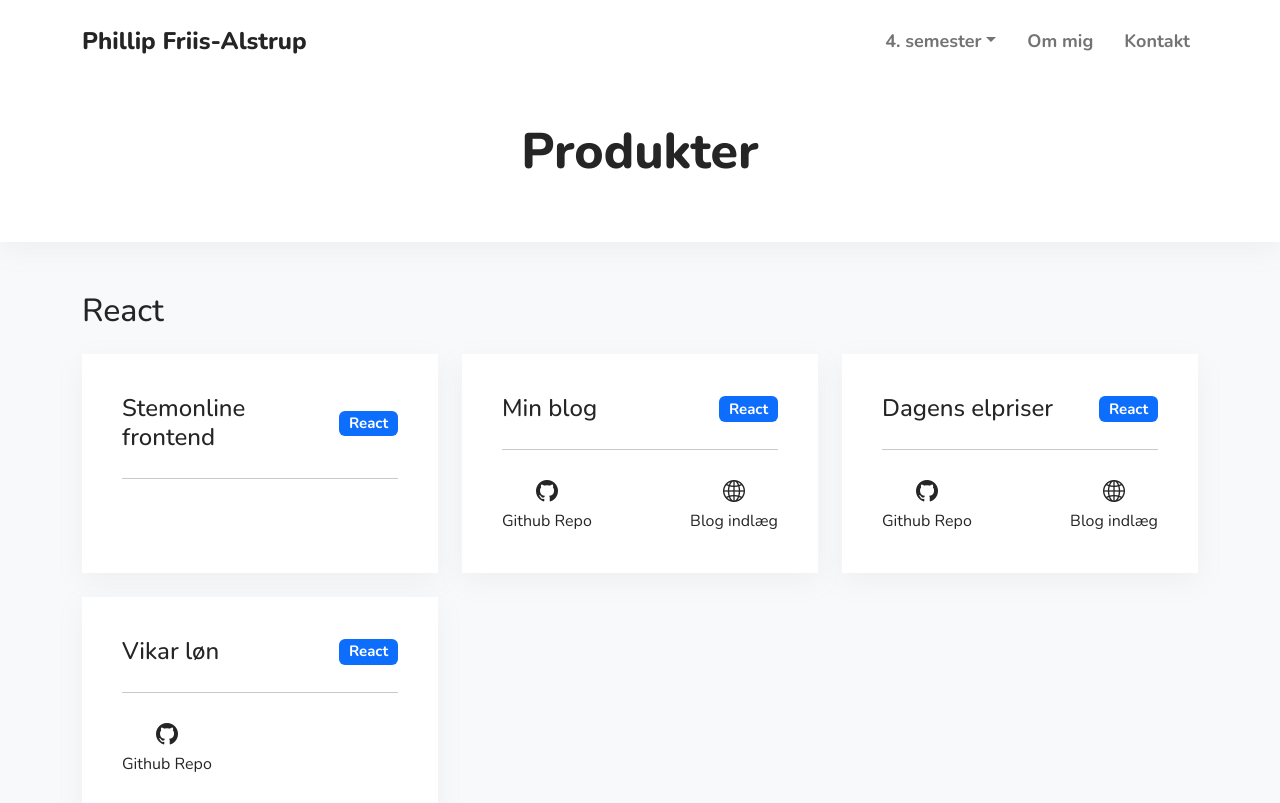
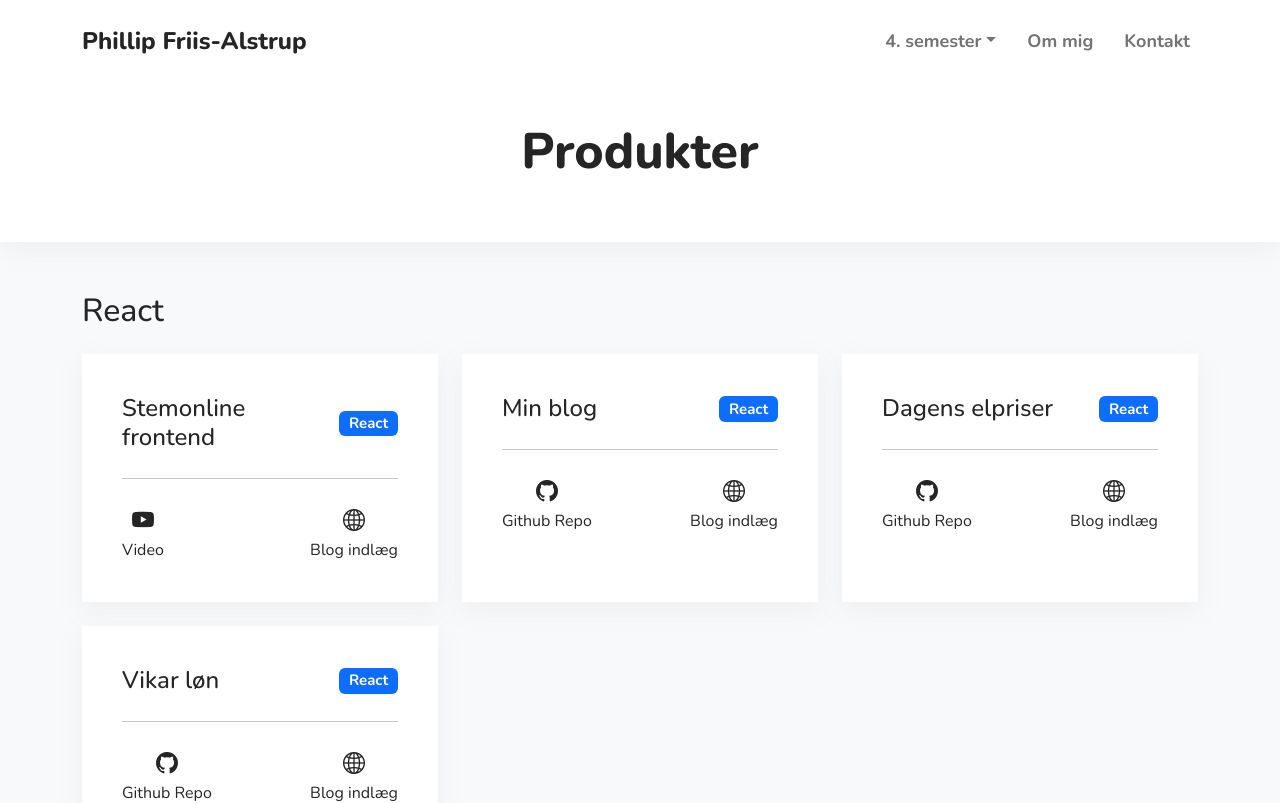
Before and after one commit to Friis-Alstrup/my-portfolio, a React (Vite) app: page /produkter in a window 1280 px wide. Shown: the top 803 px of the page. Built offline with nearby package versions, Linux system fonts and the light colour scheme.

Commit message:
Added some new links to the projects page

```diff
--- a/src/pages/ProjectsPage.jsx
+++ b/src/pages/ProjectsPage.jsx
@@ -21,7 +21,17 @@ export default function ProjectsPage() {
                     </h5>
                   </div>
                   <hr />
-                  <div className="product-links"></div>
+                  <div className="product-links">
+                    <a
+                      href="https://www.youtube.com/watch?v=xjGtcJtmwm8"
+                      target="_blank"
+                    >
+                      <i className="bi bi-youtube"></i>Video
+                    </a>
+                    <Link to="/blog/react-produkt-stemonline-frontend">
+                      <i class="bi bi-globe2"></i>Blog indlæg
+                    </Link>
+                  </div>
                 </Card.Body>
               </Card>
             </Col>
@@ -90,7 +100,9 @@ export default function ProjectsPage() {
                     >
                       <i className="bi bi-github"></i>Github Repo
                     </a>
-                    {/* <Link to="/blog/"><i class="bi bi-globe2"></i>Blog indlæg</Link> */}
+                    <Link to="/blog/react-produkt-google-oauth-integration-vikar-loen">
+                      <i class="bi bi-globe2"></i>Blog indlæg
+                    </Link>
                   </div>
                 </Card.Body>
               </Card>
```
